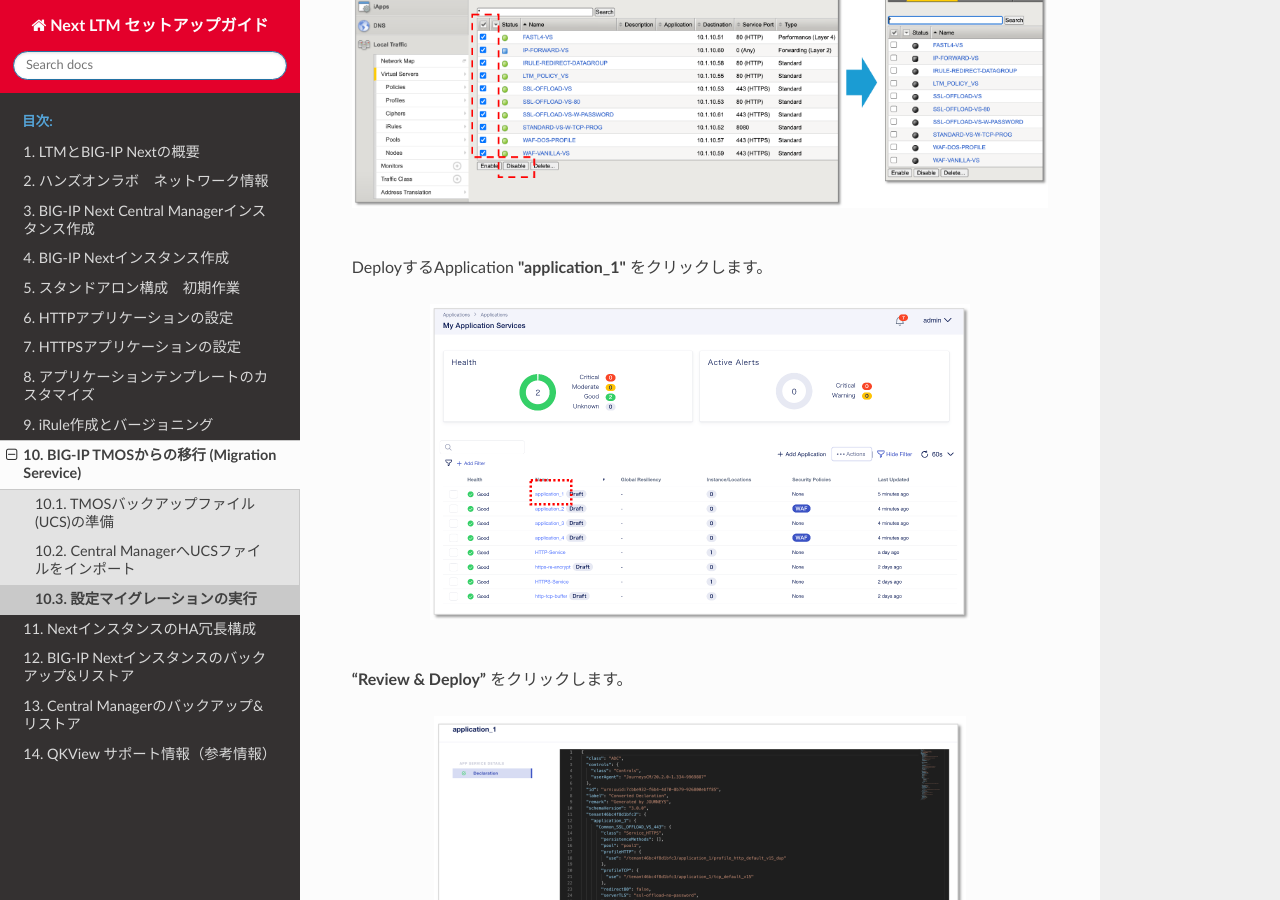
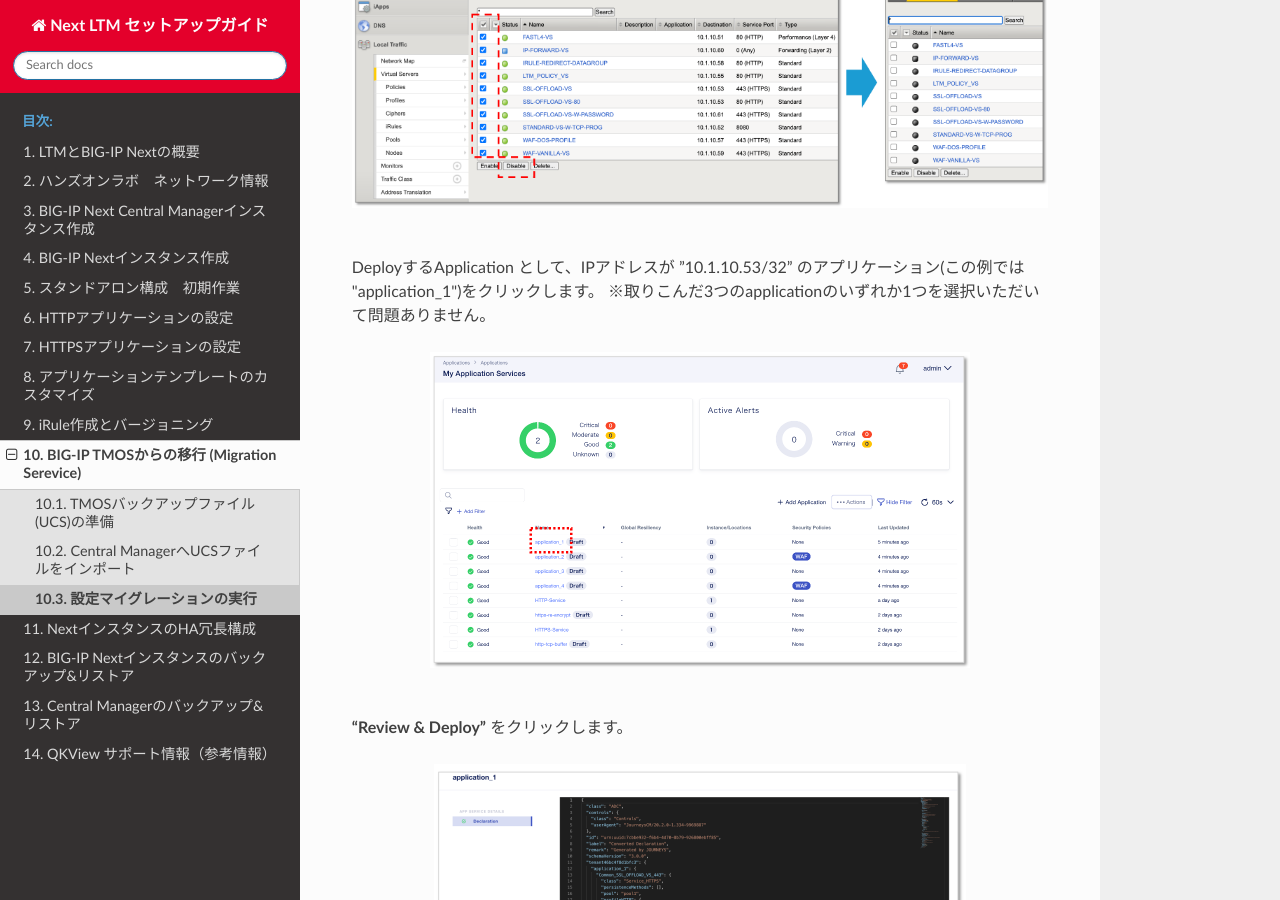
Before and after one commit to BeF5/f5j-easy-setup-next-ltm, a Sphinx documentation site: the page built from docs/content10/module03/module03.rst, in a window 1280 px wide and 900 px high, scrolled down 3323 px. Built offline with Sphinx 7.4.7 and the Read the Docs theme 2.0.0, drawn with Linux system fonts in a browser that asks for light colours.

Commit message:
Update module03.rst

```diff
--- a/docs/content10/module03/module03.rst
+++ b/docs/content10/module03/module03.rst
@@ -53,7 +53,8 @@ My Application Servicesを見ると、Draftとして(instanceへの割り当て
 
 
 |
-DeployするApplication **"application_1"** をクリックします。
+DeployするApplication として、IPアドレスが ”10.1.10.53/32” のアプリケーション(この例では "application_1")をクリックします。
+※取りこんだ3つのapplicationのいずれか1つを選択いただいて問題ありません。
 
 .. figure:: images/c10-m3-7.png
    :scale: 50%
```
